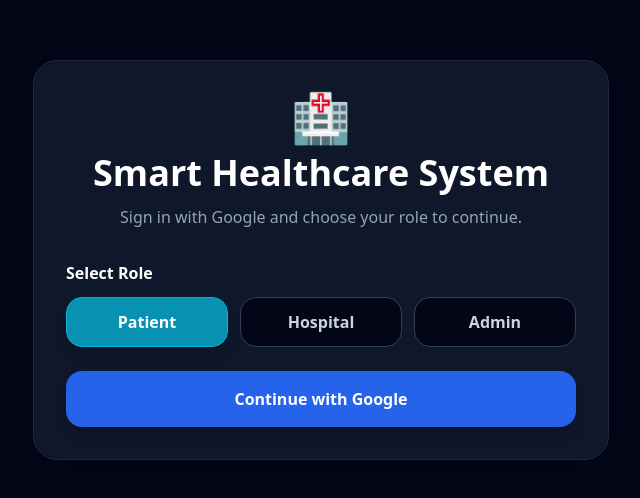
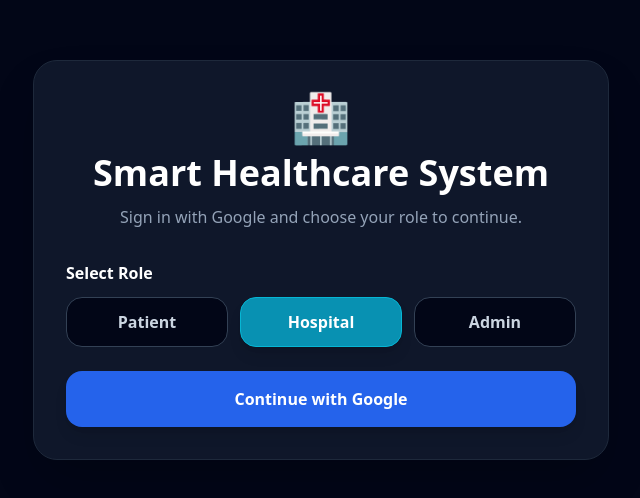
Before and after one commit to Mani1984-2005/smart-healthcare-dashboard, a React (Vite) app in the folder healthcare-dashboard/: page / in a window 1280 px wide. Shown: the part 140-638 px from the top of the page, without its empty margins (319-959 px from the left). Built offline with nearby package versions, Linux system fonts and the light colour scheme.

Commit message:
Set default role to hospital for full module access

```diff
--- a/healthcare-dashboard/src/App.jsx
+++ b/healthcare-dashboard/src/App.jsx
@@ -23,7 +23,7 @@ import PharmacyPage from "./pages/PharmacyPage";
 
 export default function App() {
   const [user, setUser] = useState(() => getLS("healthcare_user", null));
-  const [role, setRole] = useState("Patient");
+  const [role, setRole] = useState("Hospital");
   const [page, setPage] = useState("Home");
   const [darkMode, setDarkMode] = useState(() => localStorage.getItem("theme") !== "light");
   const [appointments, setAppointments] = useState(() => getLS("appointments", []));
```
